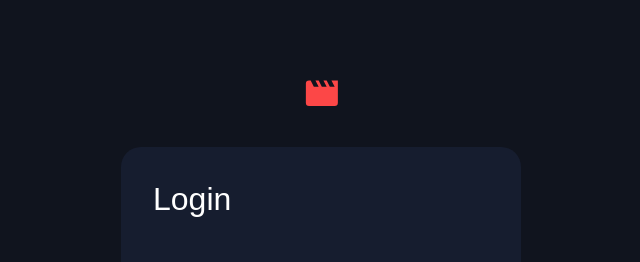
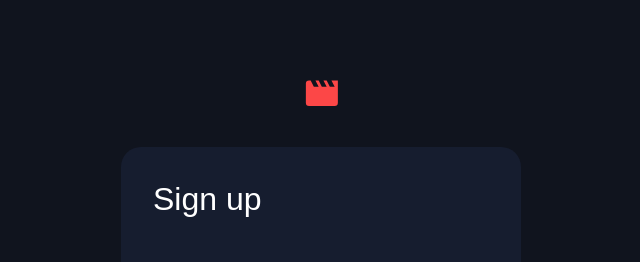
Before and after one commit to Chkhikvadzeg/entertainment-app, a React (Create React App) app: page /sign-up in a window 1280 px wide. Shown: the top 262 px of the page, without its empty margins (319-959 px from the left). Built offline with nearby package versions, Linux system fonts and the light colour scheme; what tailwindcss-hyphens would draw is missing.

Commit message:
changed anchor tag with link

```diff
--- a/package.json
+++ b/package.json
@@ -1,7 +1,7 @@
 {
   "name": "entertainment-web",
   "version": "0.1.0",
-  "homepage": "https://chkhikvadzeg.github.io/entertainment-app/public",
+  "homepage": "https://chkhikvadzeg.github.io/entertainment-app",
   "private": true,
   "dependencies": {
     "@testing-library/jest-dom": "^5.16.5",
--- a/src/components/Button.jsx
+++ b/src/components/Button.jsx
@@ -1,6 +1,9 @@
 const Button = (props) => {
     return (
-        <button className="w-full bg-mainRed text-white py-4 rounded-md text-[15px] leading-tight hover:bg-white hover:text-darkBlue">{props.value}</button>
+        <button
+            type={props.type}
+            onClick={props.onClick}
+            className="w-full bg-mainRed text-white py-4 rounded-md text-[15px] leading-tight hover:bg-white hover:text-darkBlue">{props.children}</button>
     )
 }
 
--- a/src/components/LogIn.jsx
+++ b/src/components/LogIn.jsx
@@ -1,6 +1,7 @@
 import Input from "./Input";
 import logo from '../assets/logo.svg'
 import Button from "./Button";
+import { Link } from "react-router-dom";
 
 const LogIn = () => {
     return (
@@ -13,8 +14,10 @@ const LogIn = () => {
                     <Input type='password' placeholder='Password' />
                 </div>
                 <div className="flex flex-col gap-6">
-                    <Button value='Login to your account' />
-                    <p className="text-center hyphens-manual">Don’t have an account? &shy; <a href='./sign-up' className='text-mainRed whitespace-nowrap'>Sign Up</a>
+                    <Button>Login to your account</Button>
+                    <p className="text-center hyphens-manual">
+                        Don’t have an account? &shy;
+                        <Link to={'/sign-up'} className='text-mainRed whitespace-nowrap'>Sign Up</Link>
                     </p>
                 </div>
             </div>
--- a/src/components/SignUp.jsx
+++ b/src/components/SignUp.jsx
@@ -1,21 +1,23 @@
 import Input from "./Input";
 import logo from '../assets/logo.svg'
 import Button from "./Button";
+import { Link } from "react-router-dom";
 
 const LogIn = () => {
     return (
         <div className="mx-auto max-w-[400px] w-full py-20 flex flex-col items-center text-white">
             <img src={logo} alt='logo' />
             <div className="mt-14 p-6 flex w-full flex-col gap-10 rounded-[20px] bg-semiDarkBlue md:p-8 md:mt-10">
-                <h1 className="text-white text-[32px] leading-tight">Login</h1>
+                <h1 className="text-white text-[32px] leading-tight">Sign up</h1>
                 <div className="flex flex-col gap-6">
                     <Input type='email' placeholder='Email address' />
                     <Input type='password' placeholder='Password' />
                     <Input type='password' placeholder='Repeat password' />
                 </div>
                 <div className="flex flex-col gap-6">
-                    <Button value='Create an account' />
-                    <p className="text-center hyphens-manual">Already have an account? &shy; <a href='/' className='text-mainRed whitespace-nowrap'>Login</a>
+                    <Button>Create an account</Button>
+                    <p className="text-center hyphens-manual">Already have an account? &shy;
+                        <Link to='/' className='text-mainRed whitespace-nowrap'>Login</Link>
                     </p>
                 </div>
             </div>
```
